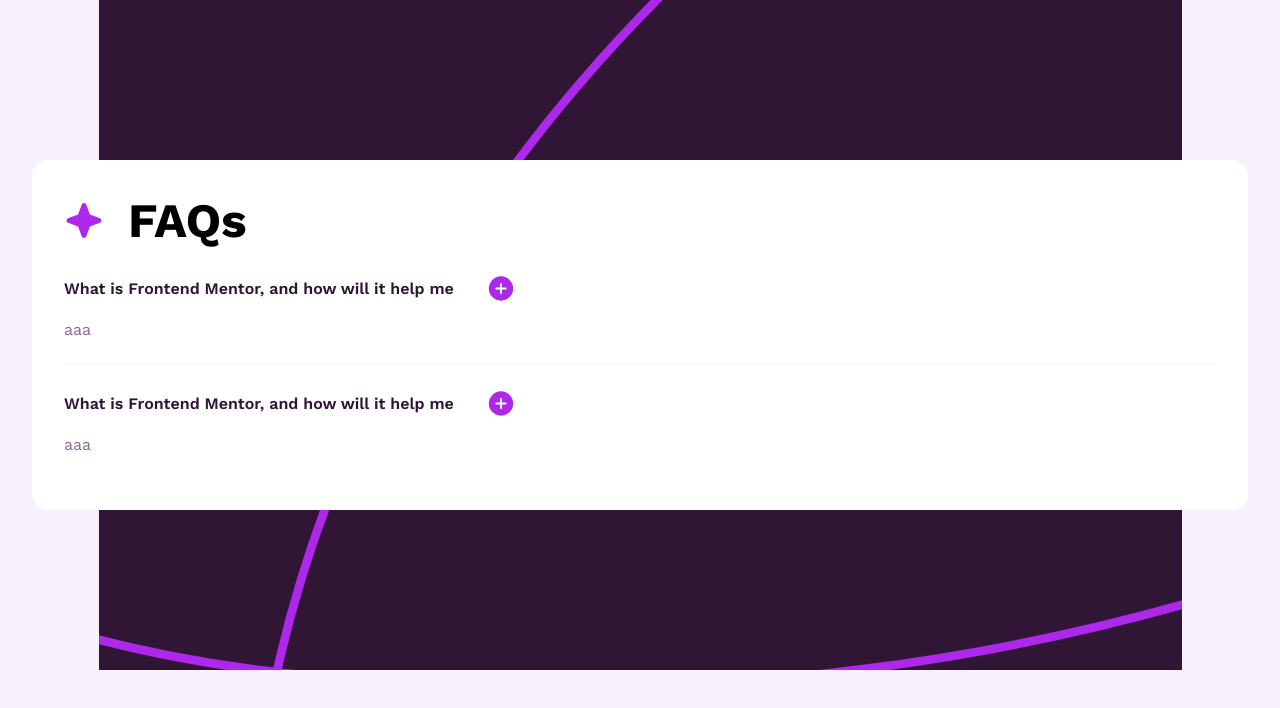
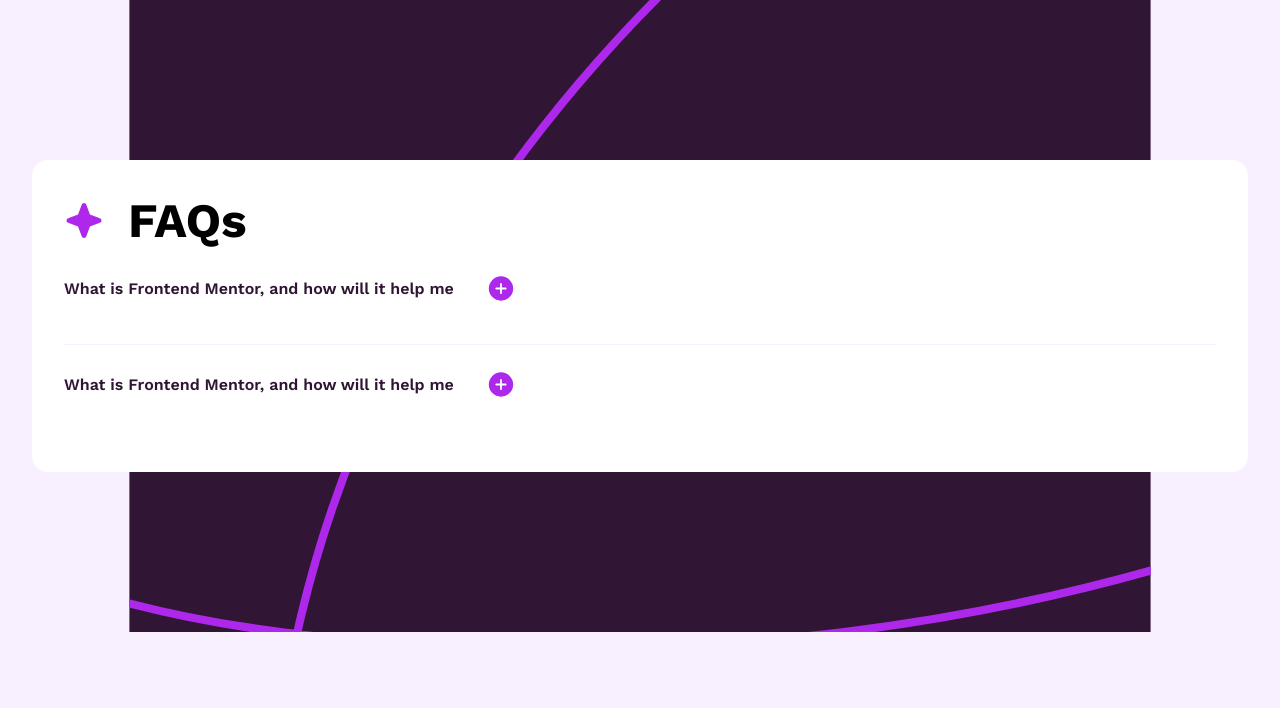
Before and after one commit to Mickey1992/frontend-mentor-faq-accordion, a React (Vite) app: page / in a window 1280 px wide. Shown: the top 708 px of the page. Built offline with nearby package versions, Linux system fonts and the light colour scheme.

Commit message:
switch the icon and hide/show the answer when click the question

```diff
--- a/src/components/FaqAaccordion.jsx
+++ b/src/components/FaqAaccordion.jsx
@@ -1,18 +1,29 @@
 import plusIcon from "../assets/images/icon-plus.svg";
 import minusIcon from "../assets/images/icon-minus.svg";
 
+import { useState } from "react";
+
 export default function FaqAccordion({ question, answer }) {
+	const [isOpen, setIsOpen] = useState(false);
+
+	function handleIconClick() {
+		setIsOpen((prev) => !prev);
+	}
+
 	return (
-		<div className="faq-accordion">
-			<div className="question">
+		<div className={"faq-accordion"}>
+			<div className="question" onClick={handleIconClick}>
 				<p>{question} </p>
+
 				<img
 					className="icon"
-					src={plusIcon}
+					src={isOpen ? minusIcon : plusIcon}
 					alt="a plus icon which means you can click to see the question answer"
 				></img>
 			</div>
-			<p className="answer">{answer}</p>
+			<p className="answer" hidden={!isOpen}>
+				{answer}
+			</p>
 		</div>
 	);
 }
```
